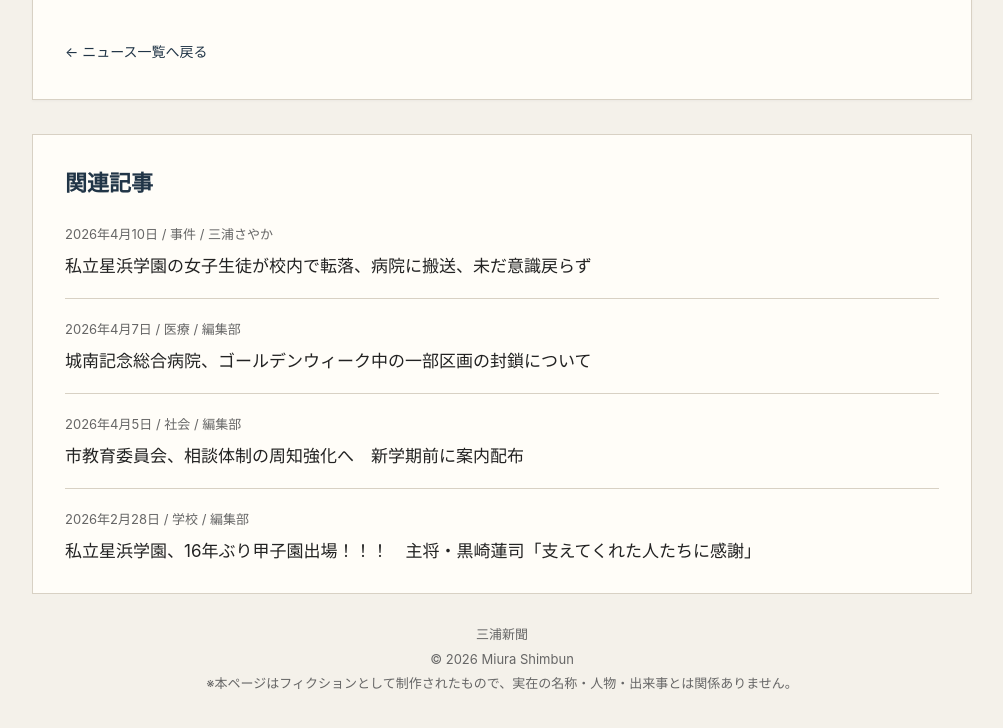
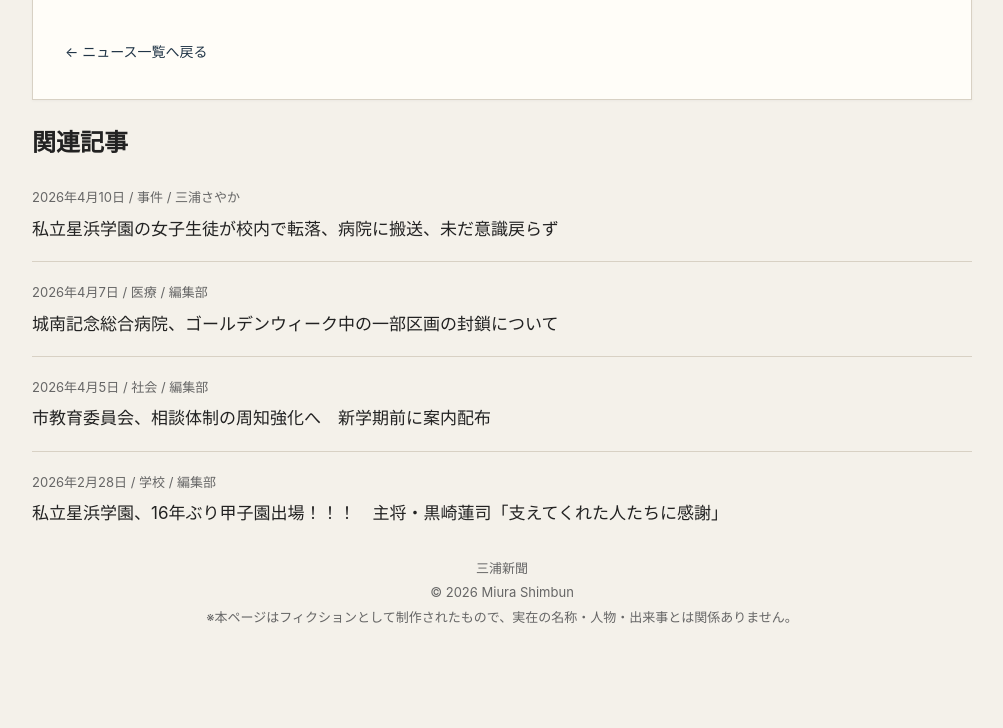
Before and after one commit to ryosukeucchi0112-boop/news-article-naruse, a plain HTML site: page index.html in a window 1280 px wide. Shown: the part 845-1573 px from the top of the page, without its empty margins (138-1141 px from the left). After the commit the page ends 1533 px from the top, so only its background shows below. Drawn offline with Linux system fonts and the light colour scheme.

Commit message:
Update index.html

```diff
--- a/index.html
+++ b/index.html
@@ -272,10 +272,11 @@
 </div>
 
         <a class="back-link" href="https://ryosukeucchi0112-boop.github.io/miura.news/">← ニュース一覧へ戻る</a>
-      </article>
+     </article>
 
-      <section class="related">
-        <h2>関連記事</h2>
+        <aside class="side-card">
+       <h2 class="section-title">関連記事</h2>
+
         <div class="related-list">
           <article class="related-item">
             <div class="related-meta">2026年4月10日 / 事件 / 三浦さやか</div>
```
